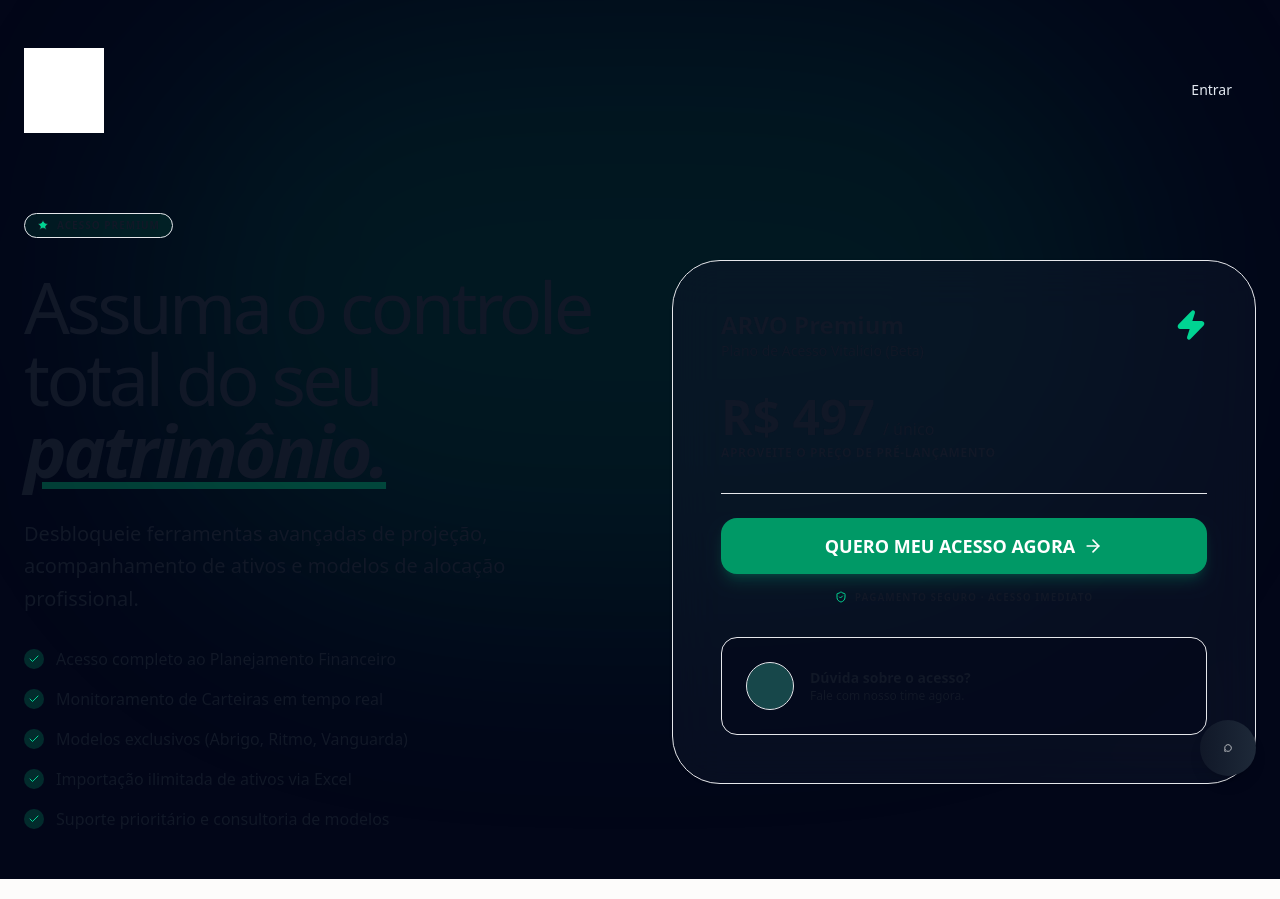
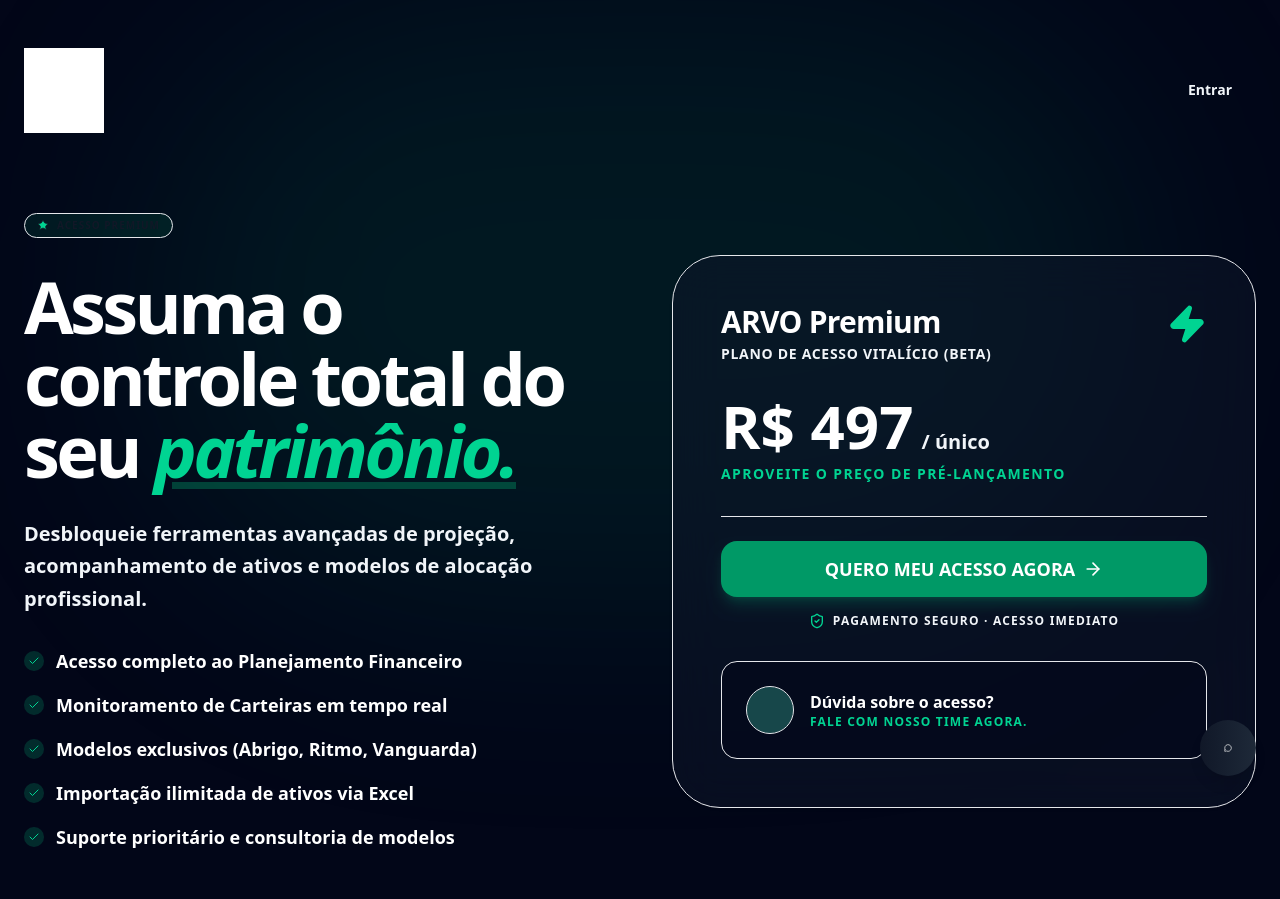
Before and after one commit to luslater/arvo, a Next.js app: page /checkout in a window 1280 px wide. Built offline with nearby package versions, Linux system fonts and the light colour scheme.

Commit message:
fix(ui): use forced high-contrast colors and bolder fonts for better reachability

```diff
--- a/src/app/checkout/page.tsx
+++ b/src/app/checkout/page.tsx
@@ -27,7 +27,7 @@ export default function CheckoutPage() {
                         <Image src="/arvo-logo.png" alt="ARVO" width={80} height={40} className="brightness-0 invert" />
                     </Link>
                     <Link href="/login">
-                        <Button variant="ghost" className="text-slate-200 hover:text-white hover:bg-white/10">Entrar</Button>
+                        <Button variant="ghost" className="!text-slate-100 hover:!text-white hover:bg-white/10 font-bold">Entrar</Button>
                     </Link>
                 </nav>
 
@@ -46,16 +46,16 @@ export default function CheckoutPage() {
                             initial={{ opacity: 0, y: 20 }}
                             animate={{ opacity: 1, y: 0 }}
                             transition={{ delay: 0.1 }}
-                            className="text-6xl md:text-7xl font-light tracking-tighter leading-none text-white"
+                            className="text-6xl md:text-7xl font-bold tracking-tighter leading-none !text-white"
                         >
-                            Assuma o controle total do seu <span className="font-semibold italic text-emerald-400 underline decoration-emerald-500/30">patrimônio.</span>
+                            Assuma o controle total do seu <span className="italic !text-emerald-400 underline decoration-emerald-500/30">patrimônio.</span>
                         </motion.h1>
 
                         <motion.p
                             initial={{ opacity: 0, y: 20 }}
                             animate={{ opacity: 1, y: 0 }}
                             transition={{ delay: 0.2 }}
-                            className="text-xl text-slate-200 font-normal max-w-lg leading-relaxed"
+                            className="text-xl !text-slate-100 font-semibold max-w-lg leading-relaxed mt-4"
                         >
                             Desbloqueie ferramentas avançadas de projeção, acompanhamento de ativos e modelos de alocação profissional.
                         </motion.p>
@@ -69,9 +69,9 @@ export default function CheckoutPage() {
                             {benefits.map((benefit, i) => (
                                 <div key={i} className="flex items-center gap-3">
                                     <div className="flex-shrink-0 w-5 h-5 rounded-full bg-emerald-500/20 flex items-center justify-center">
-                                        <Check className="w-3 h-3 text-emerald-400" />
+                                        <Check className="w-3 h-3 !text-emerald-400" />
                                     </div>
-                                    <span className="text-slate-100 font-medium">{benefit}</span>
+                                    <span className="!text-white font-bold text-lg">{benefit}</span>
                                 </div>
                             ))}
                         </motion.div>
@@ -86,18 +86,18 @@ export default function CheckoutPage() {
                             <CardContent className="p-8 space-y-8">
                                 <div className="flex justify-between items-start">
                                     <div>
-                                        <h3 className="text-2xl font-bold text-white">ARVO Premium</h3>
-                                        <p className="text-slate-300 text-sm font-medium">Plano de Acesso Vitalício (Beta)</p>
+                                        <h3 className="text-3xl font-black !text-white tracking-tight">ARVO Premium</h3>
+                                        <p className="!text-slate-100 text-sm font-bold uppercase tracking-wider mt-1">Plano de Acesso Vitalício (Beta)</p>
                                     </div>
-                                    <Zap className="w-8 h-8 text-emerald-400 fill-emerald-400" />
+                                    <Zap className="w-10 h-10 !text-emerald-400 !fill-emerald-400" />
                                 </div>
 
                                 <div className="space-y-1">
                                     <div className="flex items-baseline gap-2">
-                                        <span className="text-5xl font-bold text-white">R$ 497</span>
-                                        <span className="text-slate-300 font-medium">/ único</span>
+                                        <span className="text-6xl font-black !text-white">R$ 497</span>
+                                        <span className="!text-slate-100 font-bold text-xl">/ único</span>
                                     </div>
-                                    <p className="text-xs text-emerald-400 font-bold uppercase tracking-wider">Aproveite o preço de pré-lançamento</p>
+                                    <p className="text-sm !text-emerald-400 font-black uppercase tracking-widest mt-2">Aproveite o preço de pré-lançamento</p>
                                 </div>
 
                                 <div className="pt-6 border-t border-slate-800 space-y-4">
@@ -105,8 +105,8 @@ export default function CheckoutPage() {
                                         QUERO MEU ACESSO AGORA
                                         <ArrowRight className="ml-2 w-5 h-5 group-hover:translate-x-1 transition-transform" />
                                     </Button>
-                                    <div className="flex items-center justify-center gap-2 text-[10px] text-slate-300 uppercase tracking-widest font-bold">
-                                        <ShieldCheck className="w-3 h-3 text-emerald-400" />
+                                    <div className="flex items-center justify-center gap-2 text-xs !text-slate-100 uppercase tracking-widest font-black">
+                                        <ShieldCheck className="w-4 h-4 !text-emerald-400" />
                                         Pagamento Seguro · Acesso Imediato
                                     </div>
                                 </div>
@@ -116,8 +116,8 @@ export default function CheckoutPage() {
                                         <div className="absolute inset-0 bg-emerald-500/20" />
                                     </div>
                                     <div className="text-sm">
-                                        <p className="font-bold text-white">Dúvida sobre o acesso?</p>
-                                        <p className="text-slate-200 text-xs font-medium">Fale com nosso time agora.</p>
+                                        <p className="font-black !text-white text-base">Dúvida sobre o acesso?</p>
+                                        <p className="!text-emerald-400 text-xs font-black uppercase tracking-widest">Fale com nosso time agora.</p>
                                     </div>
                                 </div>
                             </CardContent>
--- a/src/app/demo/page.tsx
+++ b/src/app/demo/page.tsx
@@ -135,22 +135,22 @@ export default function DemoPage() {
                             <div className="absolute -top-20 -right-20 w-64 h-64 bg-emerald-500/20 blur-[80px] rounded-full" />
 
                             <div className="space-y-2">
-                                <p className="text-[10px] uppercase font-bold tracking-[0.2em] text-slate-300">Resultado Projetado</p>
-                                <h2 className="text-5xl md:text-6xl font-light tracking-tighter text-white">
+                                <p className="text-[10px] uppercase font-black tracking-[0.3em] !text-slate-200">Resultado Projetado</p>
+                                <h2 className="text-5xl md:text-7xl font-black tracking-tighter !text-white drop-shadow-sm">
                                     {formatBRL(projection?.projectedValueReal || 0)}
                                 </h2>
-                                <p className="text-xs text-slate-300 font-medium">Valor real, já descontando a inflação (IPCA)</p>
+                                <p className="text-sm !text-slate-100 font-bold">Valor real, já descontando a inflação (IPCA)</p>
                             </div>
 
                             <div className="pt-10 border-t border-slate-800 space-y-4">
                                 <div className="flex justify-between items-end">
                                     <div className="space-y-1">
-                                        <p className="text-[10px] uppercase font-bold tracking-widest text-slate-300">Renda Mensal Passiva</p>
-                                        <p className="text-4xl font-bold text-emerald-400">{formatBRL(monthlyPassiveIncome)}</p>
+                                        <p className="text-[10px] uppercase font-black tracking-widest !text-slate-300">Renda Mensal Passiva</p>
+                                        <p className="text-4xl font-black !text-emerald-400">{formatBRL(monthlyPassiveIncome)}</p>
                                     </div>
                                     <div className="text-right">
-                                        <p className="text-[10px] uppercase font-bold text-slate-300">Sua Meta</p>
-                                        <p className="text-xl font-medium text-white">{formatBRL(desiredLifestyleCost)}</p>
+                                        <p className="text-[10px] uppercase font-black !text-slate-300">Sua Meta</p>
+                                        <p className="text-2xl font-black !text-white">{formatBRL(desiredLifestyleCost)}</p>
                                     </div>
                                 </div>
 
```
